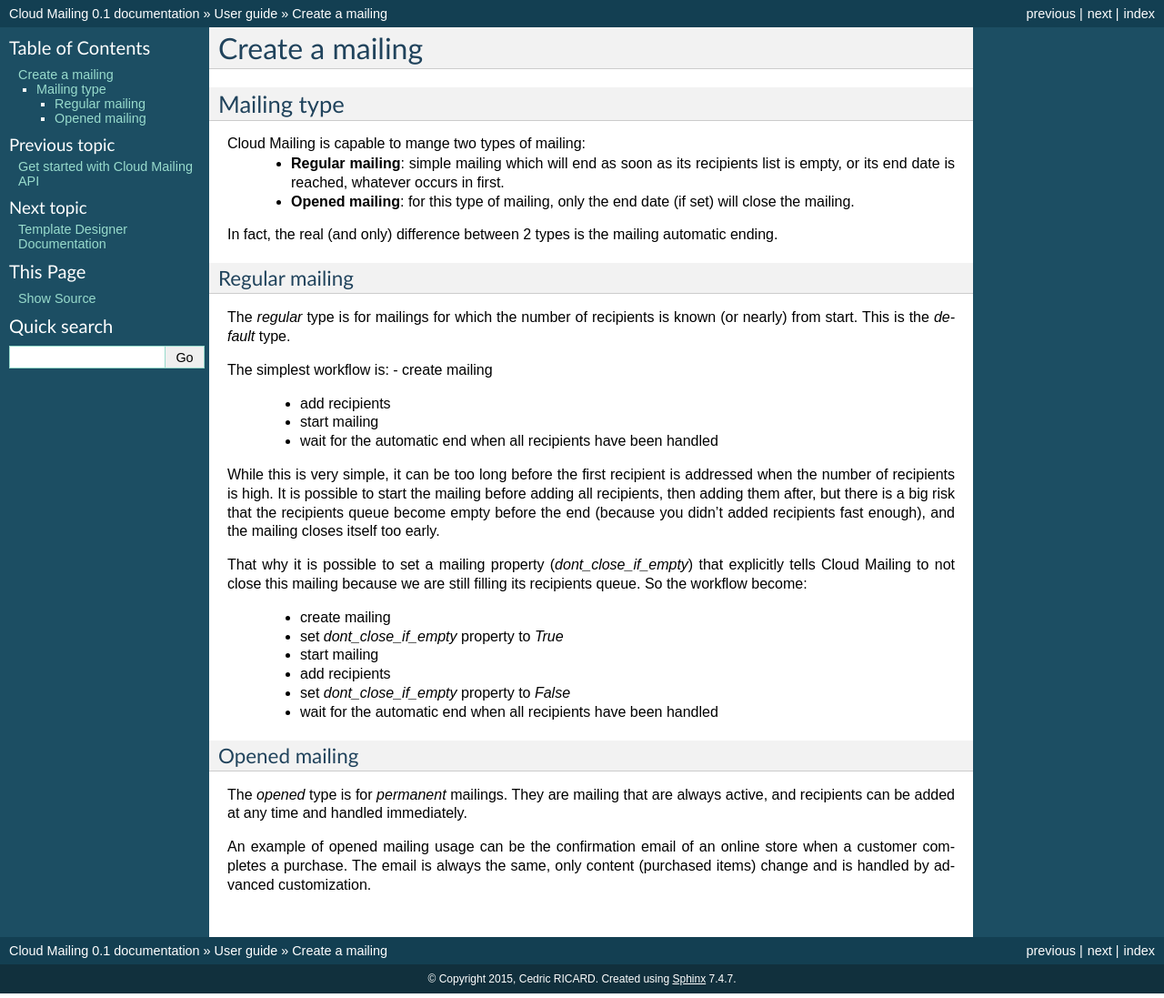
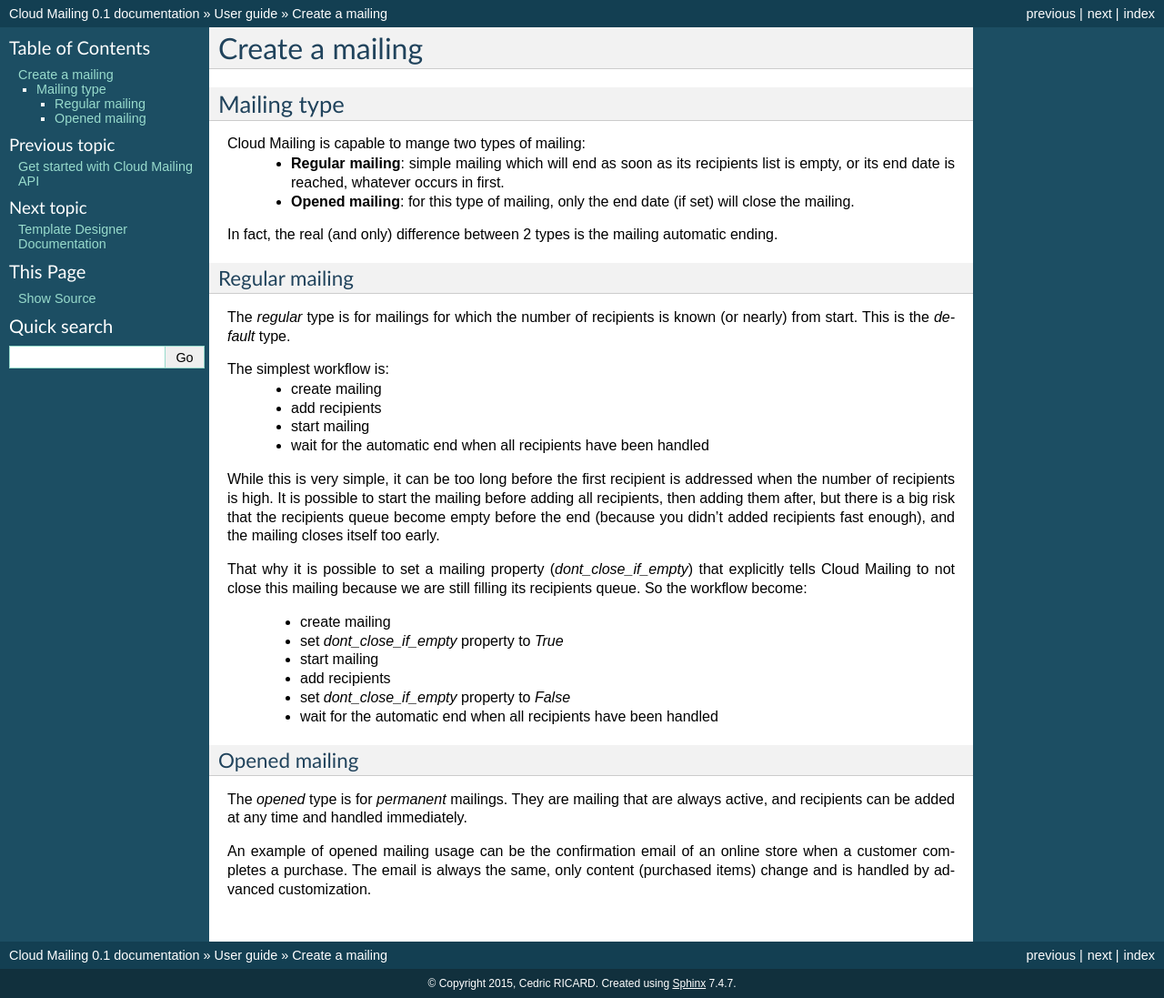
Before and after one commit to ricard33/cloud-mailing, a Sphinx documentation site: the page built from docs/user/mailing_creation.rst, in a window 1280 px wide. Shown: the whole page at 91% size. Built offline with Sphinx 7.4.7, drawn with Linux system fonts in a browser that asks for light colours; some of the changed lines change nothing that is shown.

Commit message:
Fix minor bugs in documentation

```diff
--- a/docs/conf.py
+++ b/docs/conf.py
@@ -36,6 +36,8 @@
 # add these directories to sys.path here. If the directory is relative to the
 # documentation root, use os.path.abspath to make it absolute, like shown here.
 #sys.path.insert(0, os.path.abspath('.'))
+sys.path.insert(0, os.path.dirname(__file__))
+sys.path.append(os.path.dirname(os.path.dirname(__file__)))
 
 # -- General configuration ------------------------------------------------
 
@@ -47,8 +49,10 @@
 # ones.
 extensions = [
     'sphinx.ext.autodoc',
+    'sphinx.ext.autosummary',
     'sphinx.ext.todo',
     # 'sphinx.ext.viewcode',
+    # 'xmlrpc_api_doc',
 ]
 
 # Add any paths that contain templates here, relative to this directory.
@@ -277,5 +281,3 @@
 
 # If true, do not generate a @detailmenu in the "Top" node's menu.
 #texinfo_no_detailmenu = False
-
-sys.path.append(os.path.dirname(os.path.dirname(__file__)))
--- a/docs/dev/index.rst
+++ b/docs/dev/index.rst
@@ -1,4 +1,5 @@
 .. _dev-guide:
+
 Developer guide
 ===============
 
--- a/docs/user/get_started.rst
+++ b/docs/user/get_started.rst
@@ -83,7 +83,7 @@
 
 So Cloud Mailing API provides a more sophisticated function which will only return recipients for which the sending
 status has changed since the last call. And for security, the maximum amount of results is limited.
- ::
+::
 
     mailing_is_running = True
     cursor = ''
--- a/docs/user/mailing_creation.rst
+++ b/docs/user/mailing_creation.rst
@@ -16,7 +16,7 @@
 This is the *default* type.
 
 The simplest workflow is:
-- create mailing
+ - create mailing
  - add recipients
  - start mailing
  - wait for the automatic end when all recipients have been handled
--- /dev/null
+++ b/docs/xmlrpc_api_doc.py
@@ -0,0 +1,11 @@
+__author__ = 'Cedric RICARD'
+
+import sys
+
+def format_xmlrpc_members_doc(app, what, name, obj, options, lines):
+    print >>sys.stderr, "@@@@", name, lines
+    # return (signature, return_annotation)
+
+def setup(app):
+    app.connect('autodoc-process-docstring', format_xmlrpc_members_doc)
+    # pass
```
